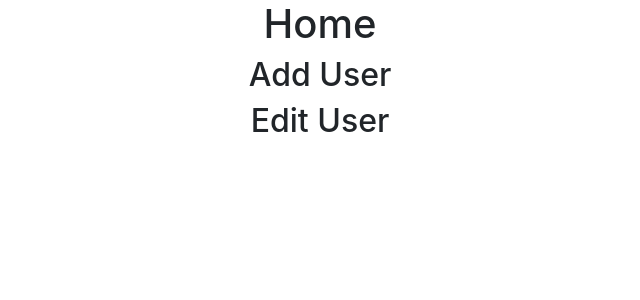
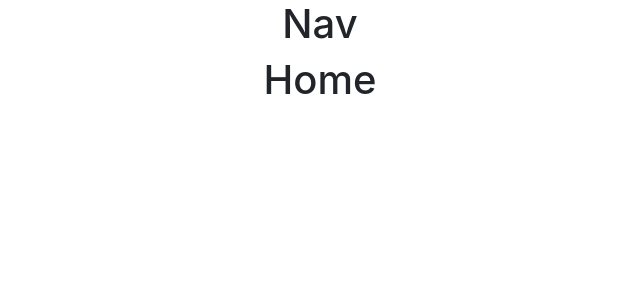
Before and after one commit to luckypig3400/react_crud, a React (Create React App) app: page / in a window 1280 px wide. Shown: the top 300 px of the page, without its empty margins (320-960 px from the left). Built offline with nearby package versions, Linux system fonts and the light colour scheme; the HTML template or start-up script is replaced by a standard one.

Commit message:
feat: React Router

```diff
--- a/src/App.js
+++ b/src/App.js
@@ -3,6 +3,7 @@ import React, { useState, useEffect } from "react";
 import Home from './components/Home';
 import AddUser from './components/AddUser';
 import EditUser from './components/EditUser';
+import { BrowserRouter as Router, Routes, Route } from 'react-router-dom';
 
 // TODO: 接下來跟著文章改為進階版(拆分各個Components)
 // https://molly1024.medium.com/react-一個-crud-增改刪查專案-9874b452ae36#5e9b
@@ -10,9 +11,14 @@ import EditUser from './components/EditUser';
 function App() {
   return (
     <div className="App">
-      <Home />
-      <AddUser />
-      <EditUser />
+      <Router>
+        <h1>Nav</h1>
+        <Routes>
+          <Route path="/" element={<Home />} />
+          <Route path="/add" element={<AddUser />} />
+          <Route path="/edit" element={<EditUser />} />
+        </Routes>
+      </Router>
     </div>
   );
 }
```
